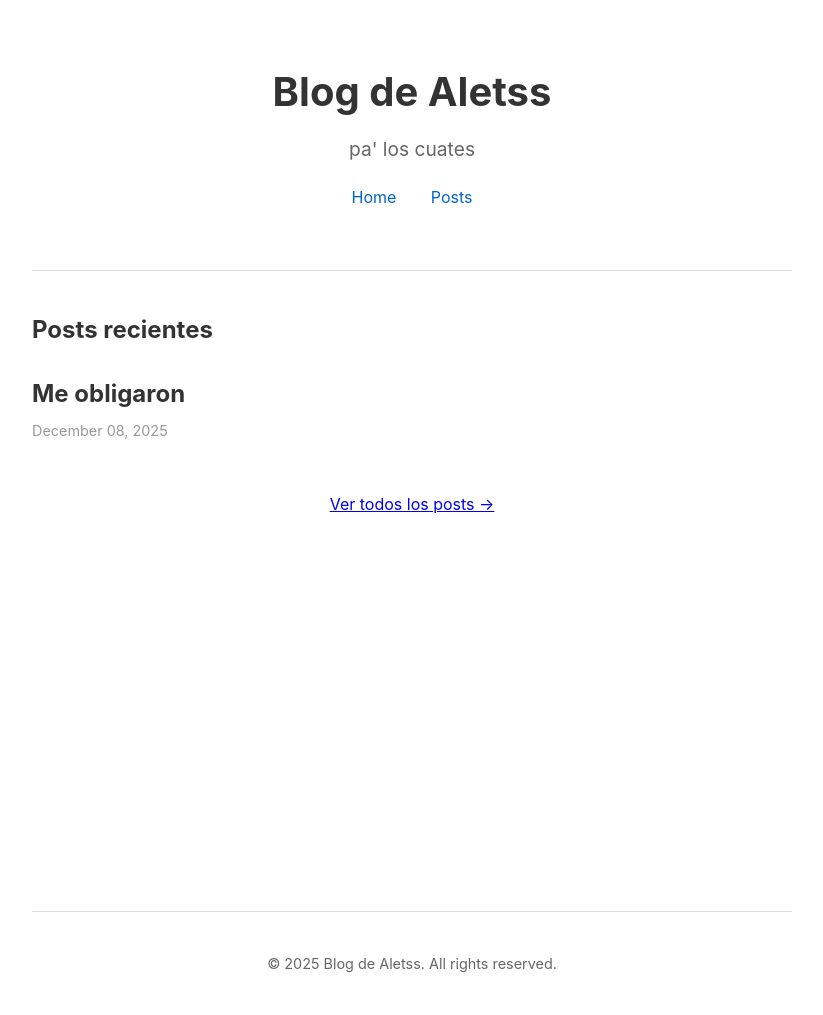
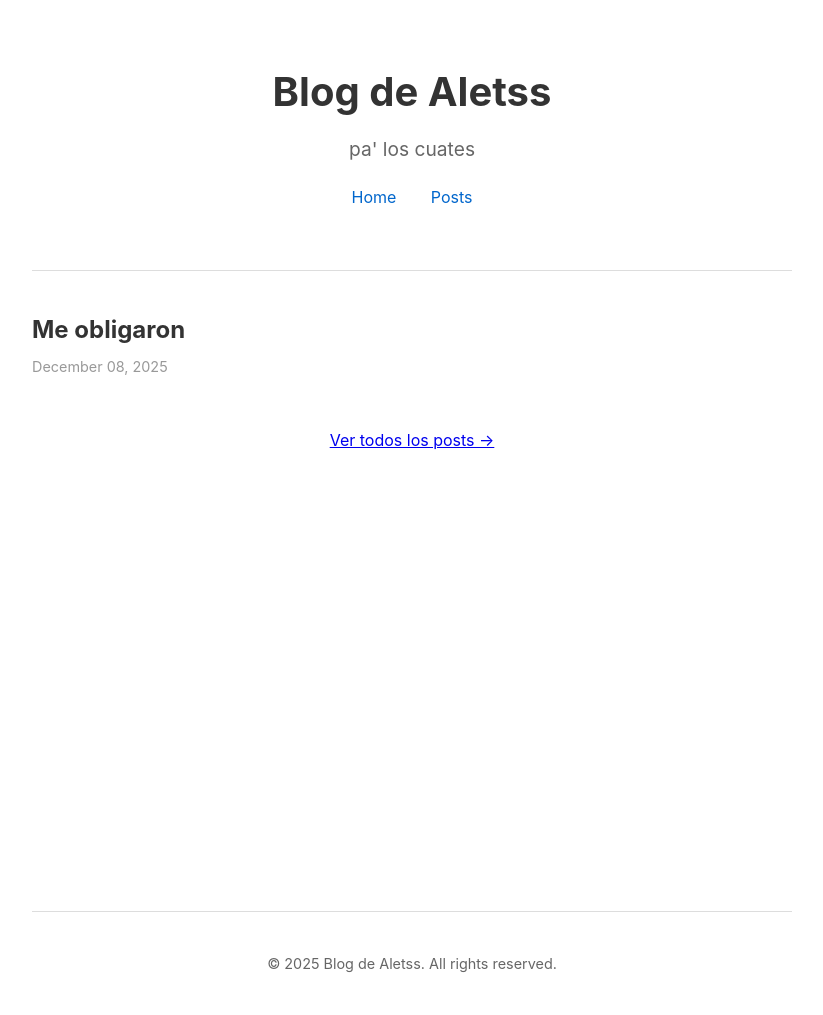
Before and after one commit to aletss/aletss.github.io, a Jekyll site: the page built from index.md, in a window 1280 px wide. Shown: the whole page, without its empty margins (228-1051 px from the left). Built offline with Jekyll 4.4.1, drawn with Linux system fonts in a browser that asks for light colours.

Commit message:
remove recent post title

```diff
--- a/index.md
+++ b/index.md
@@ -2,10 +2,6 @@
 layout: home
 title: "Blog de Aletss pa' los cuates"
 ---
-
-## Posts recientes
-<br>
-
 
 <ul class="post-list">
 {% for post in site.posts limit:3 %}
```
